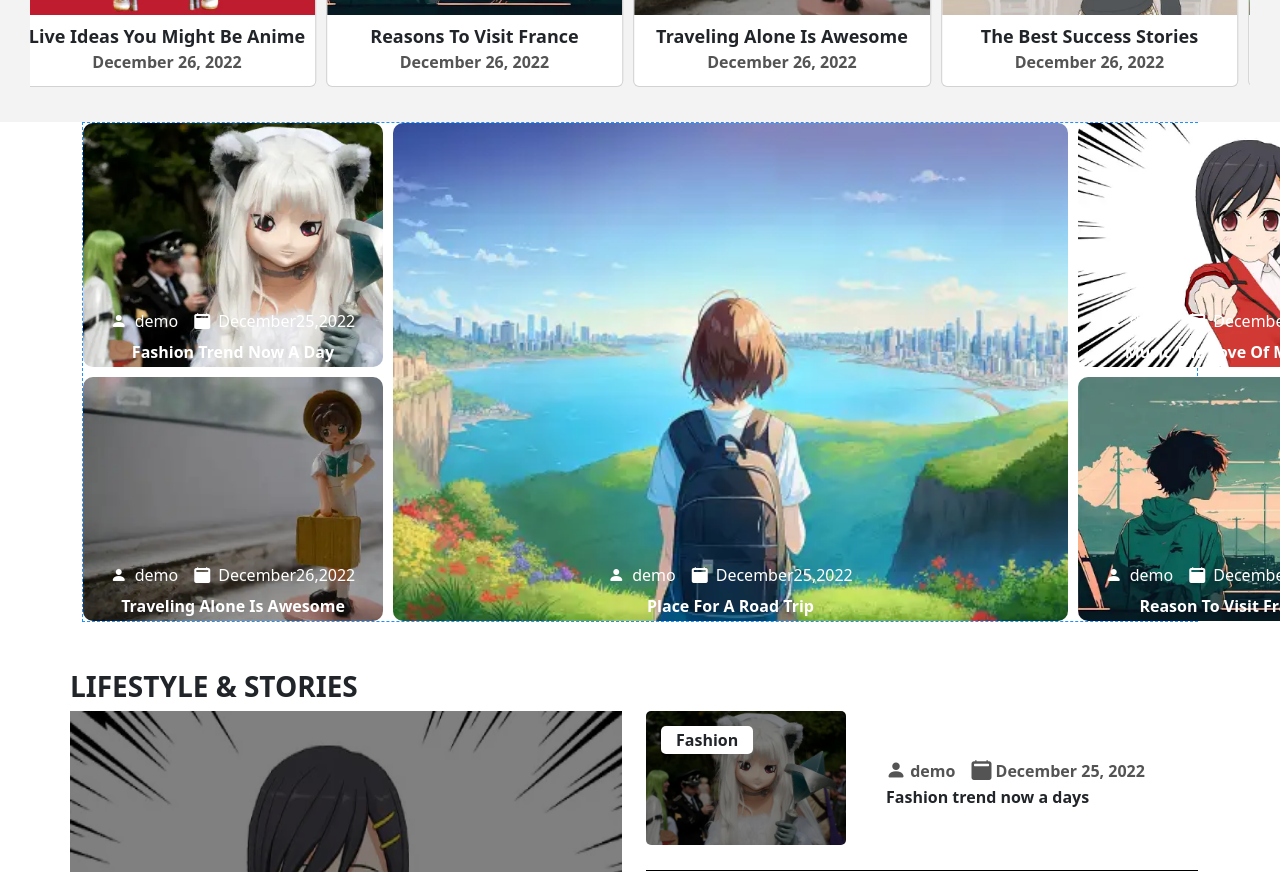
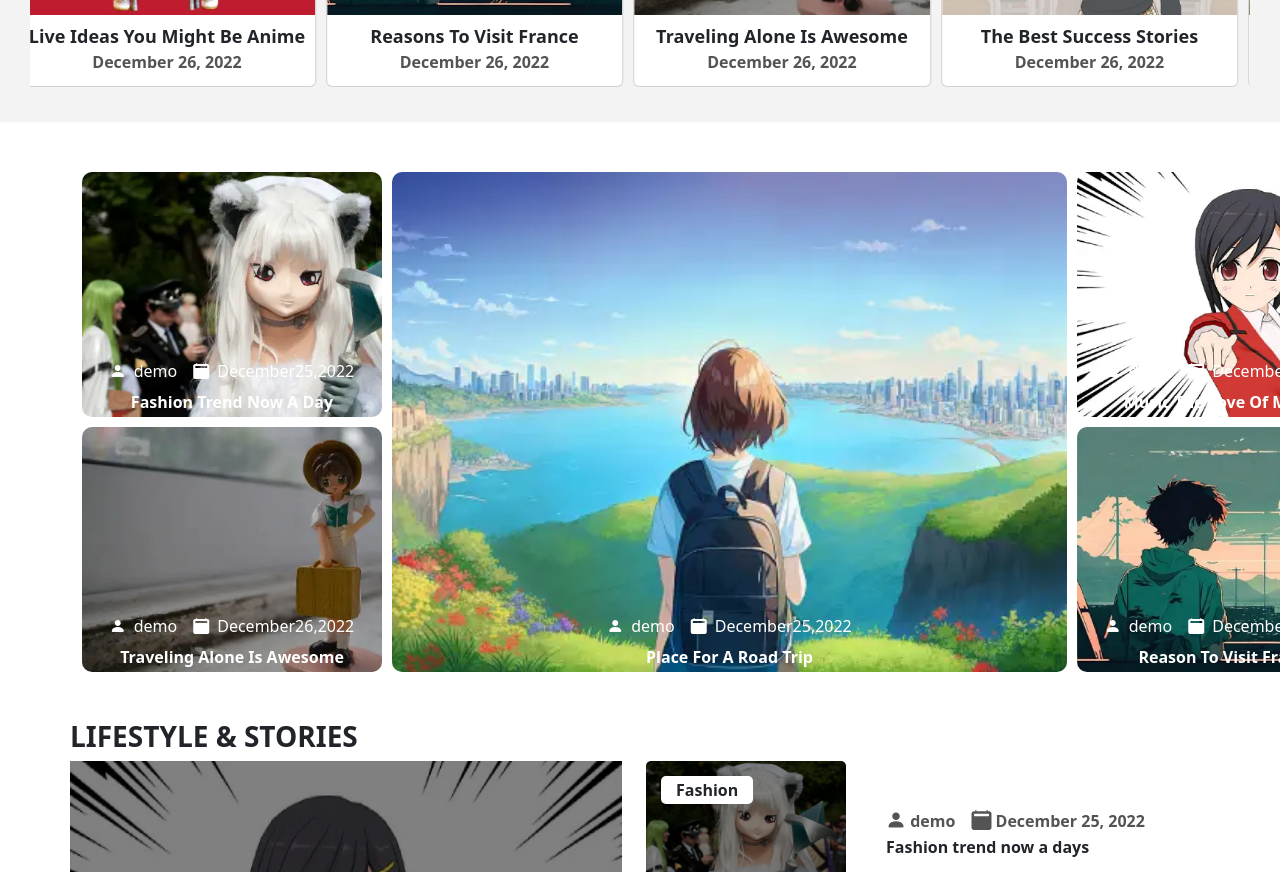
Before and after one commit to Beniamino-Soccio/proj-html-vuejs, a Vue app: page / in a window 1280 px wide. Shown: the part 520-1392 px from the top of the page. Built offline with nearby package versions, Linux system fonts and the light colour scheme.

Commit message:
hotfix MainGallery

```diff
--- a/src/components/MainGallery.vue
+++ b/src/components/MainGallery.vue
@@ -106,9 +106,9 @@ export default {
 
 .gallery {
   height: 500px;
-  border: 1px dashed dodgerblue;
   display: flex;
   justify-content: space-between;
+  margin-top: 50px;
 }
 
 .boxCentrale {
```
